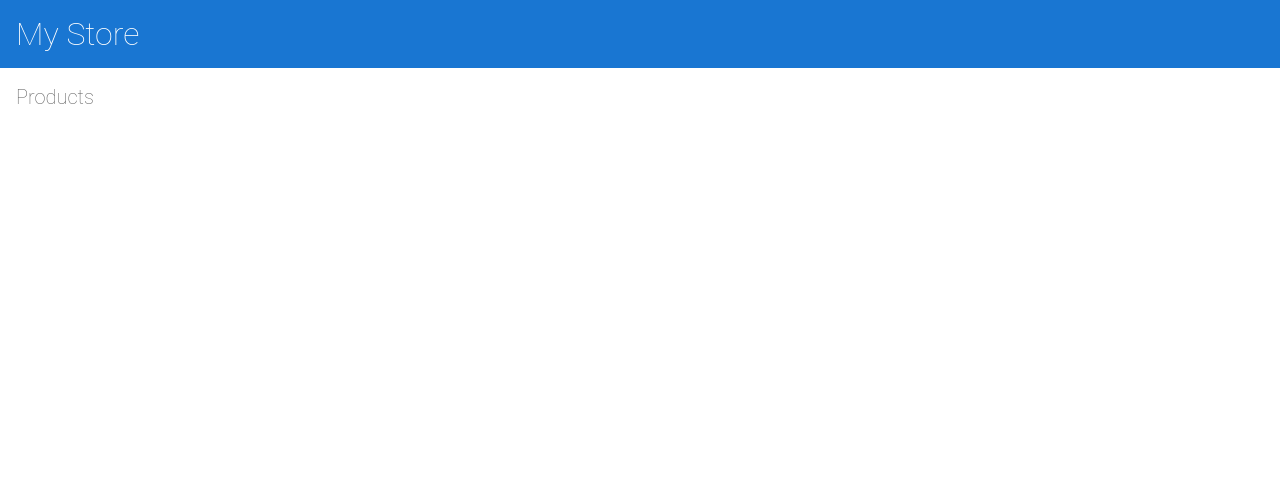
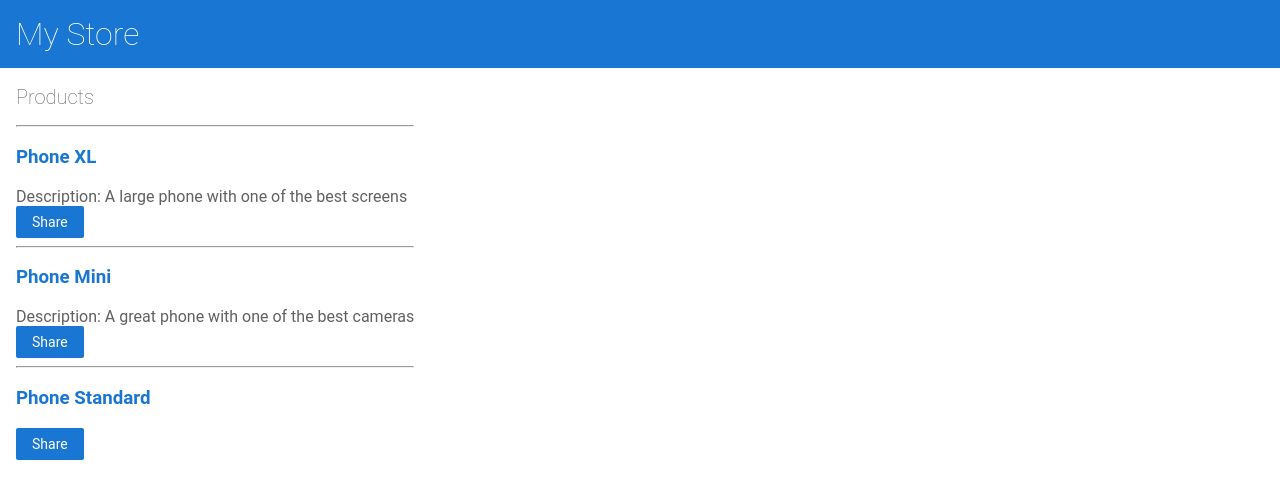
Before and after one commit to bogdan8z/angular-product-list, an Angular app: page / in a window 1280 px wide. Shown: the top 498 px of the page. Built offline with nearby package versions, Linux system fonts and the light colour scheme.

Commit message:
add share

```diff
--- a/src/app/product-list/product-list.component.html
+++ b/src/app/product-list/product-list.component.html
@@ -9,4 +9,5 @@
         </a>
     </h3>
     <div *ngIf="product.description">Description: {{product.description}}</div>
+    <button type="button" (click)="share()">Share</button>
 </div>
--- a/src/app/product-list/product-list.component.ts
+++ b/src/app/product-list/product-list.component.ts
@@ -1,4 +1,5 @@
 import { Component, OnInit } from '@angular/core';
+import {products, Product} from '../products';
 
 @Component({
   selector: 'app-product-list',
@@ -6,10 +7,14 @@ import { Component, OnInit } from '@angular/core';
   styleUrls: ['./product-list.component.css']
 })
 export class ProductListComponent implements OnInit {
-
+  products  = products;
   constructor() { }
 
   ngOnInit(): void {
   }
 
+  share(){
+    console.log('The product has been shared!');
+  }
+
 }
```
